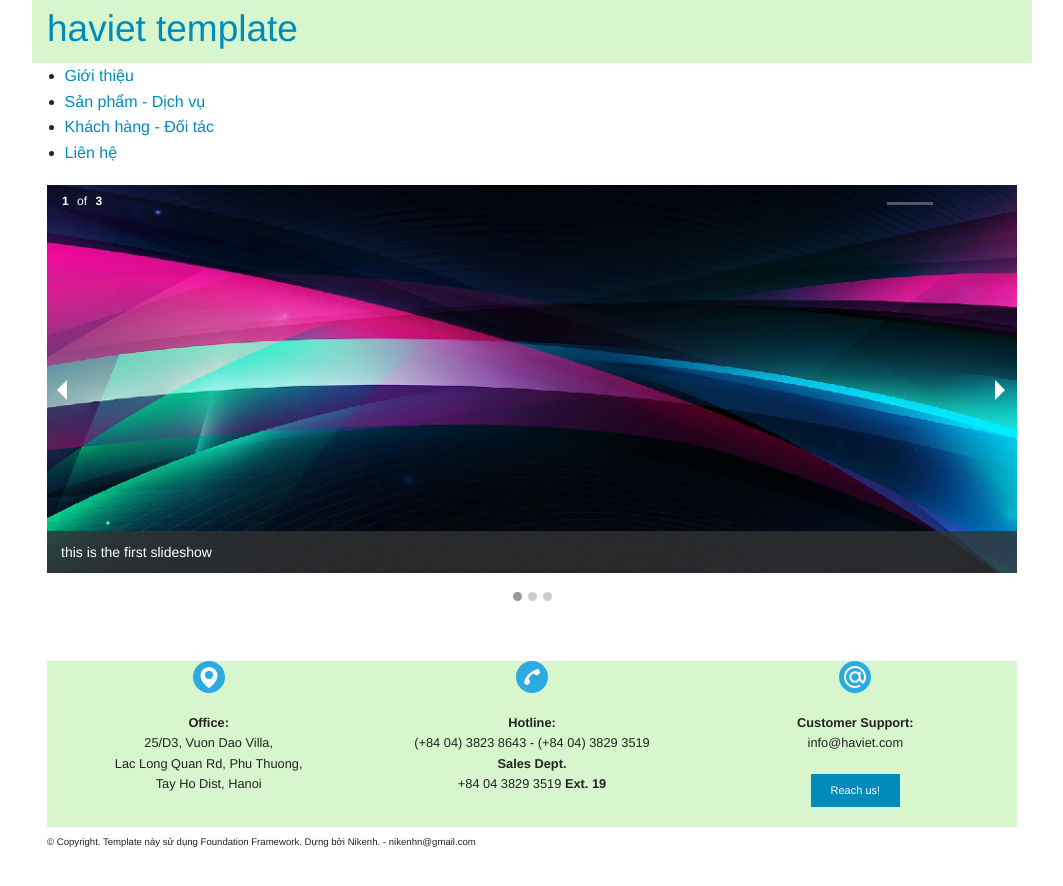
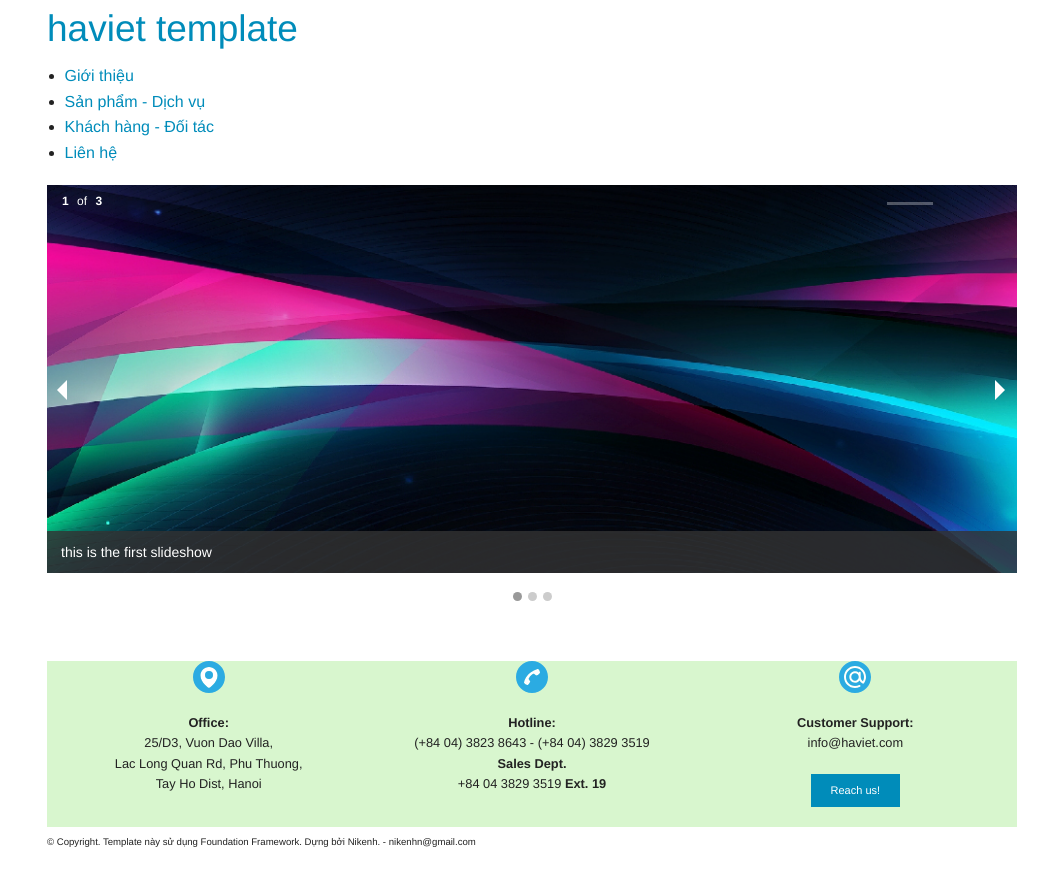
Before and after one commit to haviet/static-on-foundation, a Jekyll site: the page built from index.html, in a window 1280 px wide. Shown: the top 886 px of the page, without its empty margins (108-1171 px from the left). Built offline with Jekyll 4.4.1, drawn with Linux system fonts in a browser that asks for light colours.

Commit message:
Update header.html

```diff
--- a/_includes/header.html
+++ b/_includes/header.html
@@ -1,7 +1,7 @@
 <header class="site-header">
 
 <div class="row">
-	<div class="columns light-green-bg">
+	<div class="columns">
   		<h2><a class="site-title" href="{{ site.baseurl }}/">{{ site.title }}</a></h2>
   	</div>
 </div>
```
